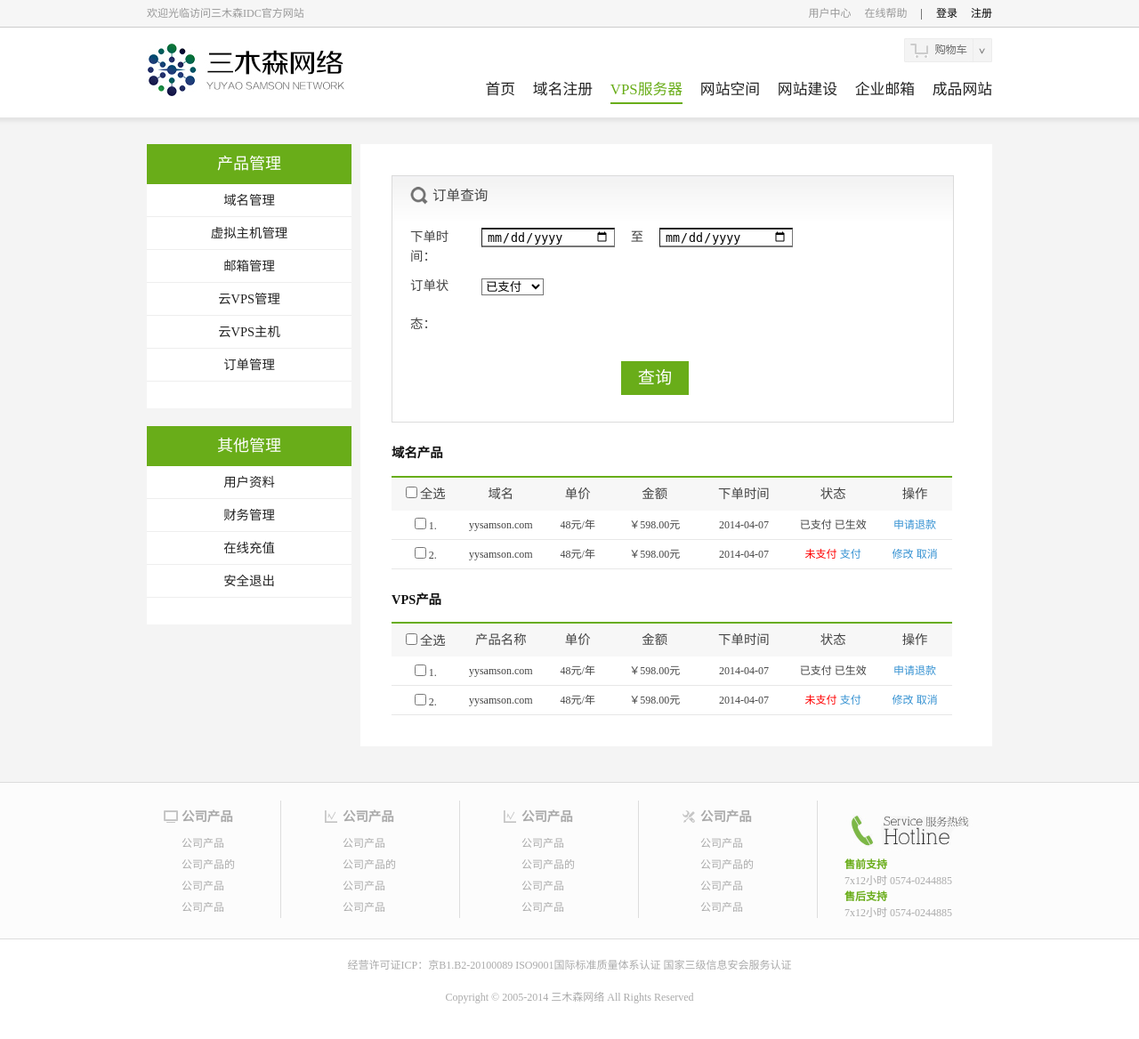
After one commit to yysamson/idc-html, a PHP site: page /dingdanguanli.php in a window 1280 px wide. The commit adds this page. Shown: the whole page at 89% size. Run offline with PHP 8.4, Linux system fonts and the light colour scheme.

Commit message:
订单管理页面

```diff
--- a/css/layout.css
+++ b/css/layout.css
@@ -588,18 +588,29 @@ h1,h2.news-name-title{
     font-size: 1.2em;
     font-weight: 900;
 }
+.yuming-cp{
+    padding-bottom: 35px;
+}
+.yuming-cp1{
+    margin-top: 20px;
+}
+.yuming-cp h2{
+    font-size: 1.2em;
+    font-weight: 900;
+    line-height: 2em;
+}
 .user-yuming{
     border-top: 2px #68ad19 solid;
 
 }
 .user-yuming td{
     height: 2em;
-    text-align: left;
+    text-align: center;
     padding-left: 10px;
 }
 .user-yuming th {
     background-color: #f7f7f7;
-    text-align: left;
+    text-align: center;
     font-weight: 100;
     font-size: 1.2em;
     height: 2em;
@@ -609,3 +620,21 @@ h1,h2.news-name-title{
 .user-ziliao-xiugai{
     margin-top: 50px;
 }
+.dingdanchaxun{
+    padding: 35px;
+}
+
+.dingdanzhuangtai{
+    line-height: 3em;
+    font-size: 1.2em;
+}
+
+.xiadan-time{
+    padding-top: 25px;
+    font-size: 1.2em;
+}
+
+.dingdan-chaxun{
+    margin: 20px 0;
+    text-align: center;
+}
--- a/daohang.php
+++ b/daohang.php
@@ -10,6 +10,7 @@
             <li><a href="mail.php" target="_blank">邮箱产品首页</a></li>
             <li><a href="user.php" target="_blank">用户中心首页</a></li>
             <li><a href="user-ziliao.php" target="_blank">个人资料</a></li>
+            <li><a href="dingdanguanli.php" target="_blank">订单管理</a></li>
         </ul>
     </div>
 <?php include 'footer.php' ?>
--- /dev/null
+++ b/dingdanguanli.php
@@ -0,0 +1,135 @@
+<?php include 'header.php' ?>
+<div class="container">
+    <div class="span-6">
+        <aside class="span-6">
+            <ul class="side-menu-1">
+                <li class="header">产品管理</li>
+                <li><a>域名管理</a></li>
+                <li><a>虚拟主机管理</a></li>
+                <li><a>邮箱管理</a></li>
+                <li><a>云VPS管理</a></li>
+                <li><a>云VPS主机</a></li>
+                <li><a>订单管理</a></li>
+            </ul>
+        </aside>
+        <aside class="span-6">
+            <ul class="side-menu-1">
+                <li class="header">其他管理</li>
+                <li><a>用户资料</a></li>
+                <li><a>财务管理</a></li>
+                <li><a>在线充值</a></li>
+                <li><a>安全退出</a></li>
+            </ul>
+        </aside>
+    </div>
+
+    <main class="span-18 last">
+       <div class="dingdanchaxun">
+           <div class="chaxun-jg span-16 last">
+               <div class="span-16 chaxun-jg-1">
+                   <span class="sousuo icon icon-sousuo span-14 last">订单查询</span>
+                   <span class="span-14 last xiadan-time">
+                       <span class="span-2">下单时间：</span>
+                       <span class="span-9">
+                           <form>
+                           <span class="span-4">
+                               <input class="span-4" type="date" name="date">
+
+                           </span>
+                           <span class="span-1"style="text-align: center">至</span>
+                           <span class="span-4 last">
+                               <input class="span-4" type="date" name="date">
+                           </span>
+                           </form>
+                       </span>
+                   </span>
+                   <span class="span-14 last dingdanzhuangtai">
+                       <span class="span-2">订单状态：</span>
+                       <select class="span-2 last">
+                           <option>已支付</option>
+                           <option>未支付</option>
+                           <option>已支付</option>
+                           <option>未支付</option>
+                       </select>
+                   </span>
+                   <span class="dingdan-chaxun span-14"><a class="btn">查询</a></span>
+               </div>
+
+           </div>
+
+               <div class="yuming-cp span-16 last">
+                   <div class="span-16 yuming-cp1 bg-cl-white last">
+                       <h2>域名产品</h2>
+                       <div class="span-16">
+                           <table width="100%" id="mytab" class="mail-peizhi-tr">
+                               <thead class="user-yuming">
+                               <th width="10%"><input type="checkbox">全选</th>
+                               <th width="15%">域名</th>
+                               <th width="10%">单价</th>
+                               <th width="15%">金额</th>
+                               <th width="15%">下单时间</th>
+                               <th width="15%">状态</th>
+                               <th width="12%">操作</th>
+                               <tr>
+                                   <td><input type="checkbox">1.</td>
+                                   <td>yysamson.com</td>
+                                   <td>48元/年</td>
+                                   <td>￥598.00元</td>
+                                   <td>2014-04-07</td>
+                                   <td>已支付 已生效</td>
+                                   <td><a class="cl-blue-light">申请退款</a></td>
+                               </tr>
+                               <tr>
+                                   <td><input type="checkbox">2.</td>
+                                   <td>yysamson.com</td>
+                                   <td>48元/年</td>
+                                   <td>￥598.00元</td>
+                                   <td>2014-04-07</td>
+                                   <td><span class="cl-red">未支付</span> <a class="cl-blue-light">支付</a></td>
+                                   <td><a class="cl-blue-light">修改</a><a class="cl-blue-light">  取消</a></td>
+                               </tr>
+
+                           </table>
+                       </div>
+                   </div>
+
+                   <div class="span-16 yuming-cp1 bg-cl-white last">
+                       <h2>VPS产品</h2>
+                       <div class="span-16">
+                           <table width="100%" id="mytab" class="mail-peizhi-tr">
+                               <thead class="user-yuming">
+                               <th width="10%"><input type="checkbox">全选</th>
+                               <th width="15%">产品名称</th>
+                               <th width="10%">单价</th>
+                               <th width="15%">金额</th>
+                               <th width="15%">下单时间</th>
+                               <th width="15%">状态</th>
+                               <th width="12%">操作</th>
+                               <tr>
+                                   <td><input type="checkbox">1.</td>
+                                   <td>yysamson.com</td>
+                                   <td>48元/年</td>
+                                   <td>￥598.00元</td>
+                                   <td>2014-04-07</td>
+                                   <td>已支付 已生效</td>
+                                   <td><a class="cl-blue-light">申请退款</a></td>
+                               </tr>
+                               <tr>
+                                   <td><input type="checkbox">2.</td>
+                                   <td>yysamson.com</td>
+                                   <td>48元/年</td>
+                                   <td>￥598.00元</td>
+                                   <td>2014-04-07</td>
+                                   <td><span class="cl-red">未支付</span> <a class="cl-blue-light">支付</a></td>
+                                   <td><a class="cl-blue-light">修改</a><a class="cl-blue-light">  取消</a></td>
+                               </tr>
+
+                           </table>
+                       </div>
+                   </div>
+               </div>
+
+       </div>
+    </main>
+</div>
+<?php include 'footer.php' ?>
```
